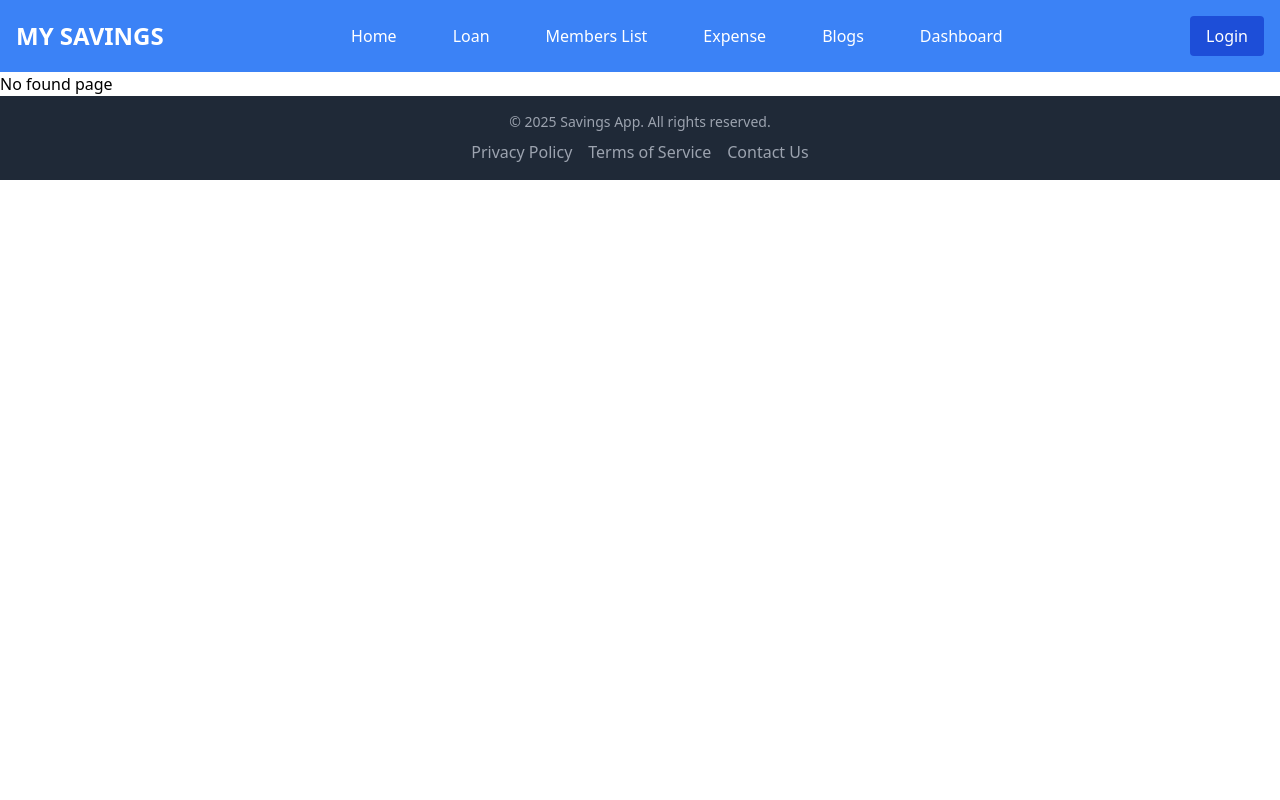
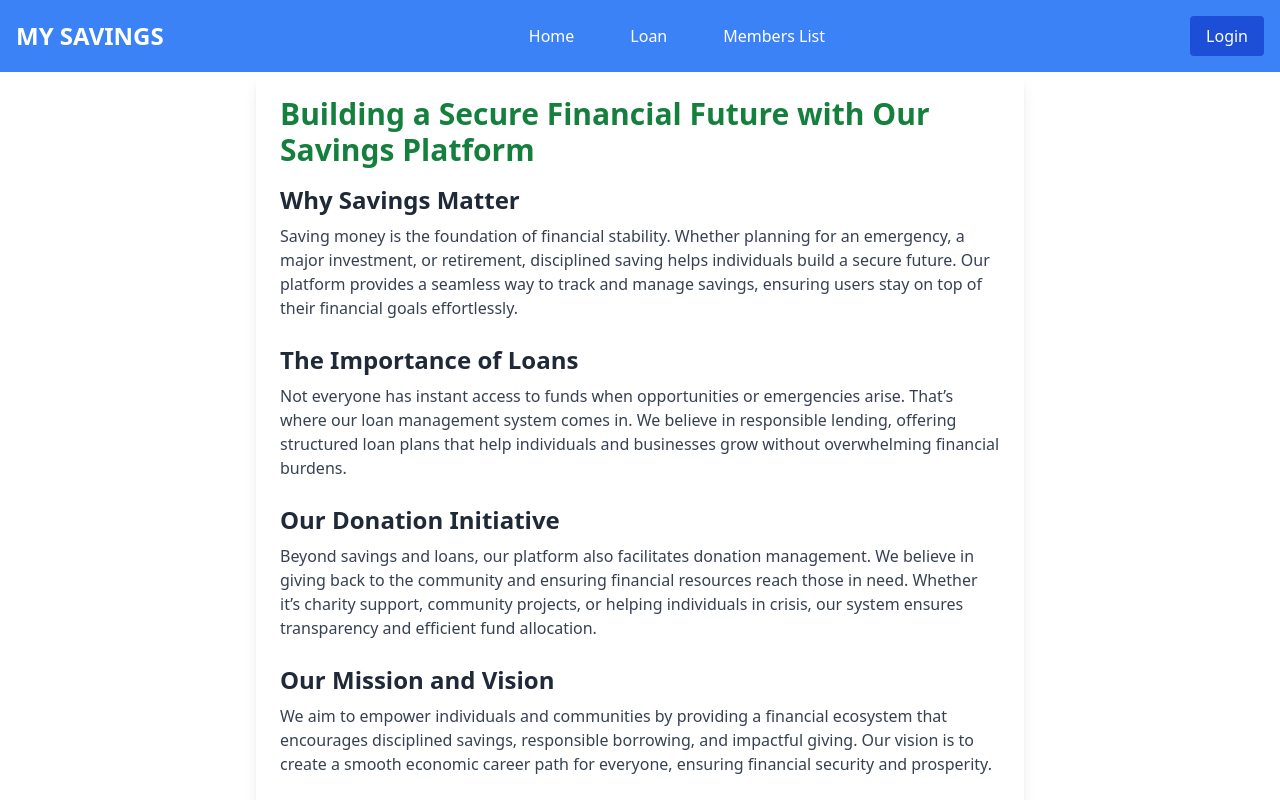
Before and after one commit to sujoncham/my-savings, a React (Vite) app: page /ourInfo in a window 1280 px wide. Shown: the top 800 px of the page. Built offline with nearby package versions, Linux system fonts and the light colour scheme.

Commit message:
loan page and blog page search filter done. because from these two pages content will be huge that is why just added these two pages

```diff
--- a/src/App.jsx
+++ b/src/App.jsx
@@ -26,6 +26,7 @@ import Settings from "./pages/Settings";
 import AddExpense from "./pages/AddExpense";
 import DonationDonate from "./pages/DonationDonate";
 import Blog from "./componants/Blog";
+import OurInfo from "./pages/OurInfo";
 
 function App() {
   return (
@@ -39,6 +40,7 @@ function App() {
         <Route path="/expense" element={<ProtectedRoute><Expenses /></ProtectedRoute>} />
         <Route path="/signin" element={<Signin />} />
         <Route path="/signup" element={<Signup />} />
+        <Route path="/ourInfo" element={<OurInfo />} />
         <Route path="/blogs" element={<Blog />} />
         <Route path="/blogs/:id" element={<ProtectedRoute><BlogDetails /></ProtectedRoute>} />
         <Route path="/dashboard" element={<ProtectedRoute><Dashboard /></ProtectedRoute>} >
--- /dev/null
+++ b/src/componants/Banner.jsx
@@ -0,0 +1,19 @@
+
+import { Link } from 'react-router-dom';
+
+const Banner = () => {
+    return (
+        <section className="bg-gradient-to-r from-blue-500 to-teal-500 text-white py-20">
+                <div className="container mx-auto text-center">
+                <h1 className="text-4xl font-bold mb-4">Manage Savings and Loans Effortlessly!</h1>
+                <p className="text-lg mb-6">Simple, intuitive, and secure solutions for tracking and managing your finances.</p>
+                <div className="flex justify-center space-x-4">
+                    <a href={"#contact"} className="bg-white text-blue-500 px-6 py-2 rounded font-semibold">Get Started Now</a>
+                    <Link to={"/ourInfo"} className="bg-blue-700 px-6 py-2 rounded font-semibold">Learn More</Link>
+                </div>
+                </div>
+            </section>
+    );
+};
+
+export default Banner;
--- a/src/componants/Blog.jsx
+++ b/src/componants/Blog.jsx
@@ -8,9 +8,20 @@ const Blog = () => {
   const { paginatedBlogs, totalPages, loading, error } = useSelector((state) => state.blogs);
   const [currentPage, setCurrentPage] = useState(1);
 
+  const [searchTerm, setSearchTerm] = useState(""); // Search input state
+
   useEffect(() => {
     dispatch(fetchBlogs({ page: currentPage, type: "blog" }));
   }, [dispatch, currentPage]);
+
+   // Filter loans based on search term (by name, memberId, or nonMemberId)
+  const filteredBlogs = paginatedBlogs.filter((blog) => {
+    const lowerSearch = searchTerm.toLowerCase();
+    return (
+      blog.name?.toLowerCase().includes(lowerSearch) ||
+      (blog.content?.toLowerCase().includes(lowerSearch))
+    );
+  });
 
   if (loading) return <p>Loading...</p>;
   if (error) return <p>Error: {error}</p>;
@@ -19,8 +30,20 @@ const Blog = () => {
     <section id="blog" className="bg-gray-100 py-16">
       <div className="container mx-auto">
         <h2 className="text-2xl font-bold text-center mb-8">All Blogs</h2>
+        {/* 🔍 Search Field */}
+       <div className="flex justify-center my-5">
+        <input
+            type="text"
+            name="search"
+          placeholder="Search by name, member ID, or non-member ID..."
+          value={searchTerm}
+          onChange={(e) => setSearchTerm(e.target.value)}
+          className="w-full md:w-1/2 p-3 border border-gray-400 rounded"
+        />
+      </div>
         <div className="grid grid-cols-1 md:grid-cols-3 gap-6">
-          {paginatedBlogs.map((blog) => (
+        {filteredBlogs.length ? (
+          filteredBlogs.map((blog) => (
             <div key={blog._id} className="p-6 bg-white rounded shadow">
               <h3 className="text-lg font-semibold mb-2">{blog.title}</h3>
               <p className="text-sm">{blog.content.slice(0, 120)} ...</p>
@@ -29,7 +52,12 @@ const Blog = () => {
                 Read More
               </Link>
             </div>
-          ))}
+          ))
+        ) : (
+          <div className="bg-red-100 text-red-700 p-4 shadow-md rounded-md border border-red-300 text-center text-xl font-semibold">
+            🚫 No Loans Found!
+          </div>
+        )}
         </div>
 
         {/* Pagination Controls */}
--- a/src/componants/Header/Header.jsx
+++ b/src/componants/Header/Header.jsx
@@ -1,93 +1,86 @@
 import { useEffect, useState } from "react";
+import { useSelector } from "react-redux";
 import { Link, NavLink } from "react-router-dom";
 
 const Header = () => {
   const [isMenuOpen, setIsMenuOpen] = useState(false);
-  const user = localStorage.getItem("userId");
   const [isAuthenticated, setIsAuthenticated] = useState(null);
+  const [userRole, setUserRole] = useState(null);
+
+  const user = useSelector((state) => state.auth.user); // Get user from Redux
+
   useEffect(() => {
+    const storedUserId = localStorage.getItem("userId");
+    const storedRole = localStorage.getItem("role");
 
-      setIsAuthenticated(localStorage.getItem("userId"));
+    setIsAuthenticated(storedUserId);
+    setUserRole(storedRole);
+  }, [user]); // Runs when `user` changes
 
-  }, [user]);
   const handleLogout = () => {
-    localStorage.removeItem("userId"); // Remove user ID from localStorage
-    window.location.href = "/signin"; // Redirect to the signin page
+    localStorage.removeItem("userId"); // Remove user ID
+    localStorage.removeItem("role"); // Remove role
+    window.location.href = "/signin"; // Redirect to login
   };
 
-  const menu = [
-    <NavLink key="home" to="/" className={({ isActive }) =>
-      `block px-4 py-2 rounded ${isActive ?
-        "bg-gray-700 font-bold border-l-4 border-white" : "hover:bg-gray-700"}`}>
-      Home
-    </NavLink>,
-    <NavLink key="loan" to="/loan" className={({ isActive }) =>
-      `block px-4 py-2 rounded ${isActive ?
-        "bg-gray-700 font-bold border-l-4 border-white" : "hover:bg-gray-700"}`}>
-      Loan
-    </NavLink>,
-    <NavLink key="personList" to="/personList" className={({ isActive }) =>
-      `block px-4 py-2 rounded ${isActive ?
-        "bg-gray-700 font-bold border-l-4 border-white" : "hover:bg-gray-700"}`}>
-      Members List
-    </NavLink>,
-    <NavLink key="expense" to="/expense" className={({ isActive }) =>
-      `block px-4 py-2 rounded ${isActive ?
-        "bg-gray-700 font-bold border-l-4 border-white" : "hover:bg-gray-700"}`}>
-      Expense
-    </NavLink>,
-    <NavLink key="blogs" to="/blogs" className={({ isActive }) =>
-      `block px-4 py-2 rounded ${isActive ?
-        "bg-gray-700 font-bold border-l-4 border-white" : "hover:bg-gray-700"}`}>
-      Blogs
-    </NavLink>,
-    <NavLink key="dashboard" to="/dashboard" className={({ isActive }) =>
-      `block px-4 py-2 rounded ${isActive ?
-        "bg-gray-700 font-bold border-l-4 border-white" : "hover:bg-gray-700"}`}>
-      Dashboard
-    </NavLink>,
-  ];
+  const handleLoginLogout = () => {
+    if (isAuthenticated) {
+      return (
+        <div className="flex items-center space-x-4">
+          <button onClick={handleLogout} className="bg-blue-700 px-4 py-2 rounded">
+            Logout
+          </button>
 
-  const handleLoginLogout = () => {
-    if(isAuthenticated){
-      return <button onClick={handleLogout} className="block hover:text-gray-200 bg-blue-700 px-4 py-2 rounded">
-      Logout
-    </button>
-    }else{
-      return <Link key="signin" to="/signin" className="block hover:text-gray-200 bg-blue-700 px-4 py-2 rounded">
-      Login
-    </Link>
+          <p className="text-sm text-gray-200">{userRole || "No Role"}</p>
+        </div>
+      );
+    } else {
+      return (
+        <Link to="/signin" className="bg-blue-700 px-4 py-2 rounded">
+          Login
+        </Link>
+      );
     }
-  }
+  };
 
   return (
     <header className="bg-blue-500 text-white sticky z-50 top-0">
       <div className="container mx-auto flex justify-between items-center p-4">
         {/* Logo */}
         <div className="text-2xl font-bold">
-          <Link className="uppercase" to="/">my savings</Link>
+          <Link className="uppercase" to="/">My Savings</Link>
         </div>
 
         {/* Desktop Menu */}
-        <nav className="hidden md:flex space-x-6">{menu}</nav>
+        <nav className="hidden md:flex space-x-6">
+          <NavLink to="/" className="px-4 py-2 hover:bg-gray-700">Home</NavLink>
+          <NavLink to="/loan" className="px-4 py-2 hover:bg-gray-700">Loan</NavLink>
+          <NavLink to="/personList" className="px-4 py-2 hover:bg-gray-700">Members List</NavLink>
+          {userRole === "admin" && (
+            <NavLink to="/dashboard" className="px-4 py-2 hover:bg-gray-700">Dashboard</NavLink>
+          )}
+        </nav>
+
+        {/* User Authentication */}
         <div className="hidden md:flex space-x-6">
-        {handleLoginLogout()}
+          {handleLoginLogout()}
         </div>
 
         {/* Mobile Menu Button */}
-        <button
-          className="md:hidden focus:outline-none"
-          onClick={() => setIsMenuOpen(!isMenuOpen)}
-        >
-
-          {isMenuOpen ? <span className="fas fa-times">X</span> : <span className="fas fa-bars">=</span>}
+        <button className="md:hidden" onClick={() => setIsMenuOpen(!isMenuOpen)}>
+          {isMenuOpen ? "X" : "="}
         </button>
       </div>
 
       {/* Mobile Menu */}
       {isMenuOpen && (
-        <nav className="md:hidden bg-blue-600 text-white space-y-4 px-4 py-2">
-          {menu}
+        <nav className="md:hidden bg-blue-600 px-4 py-2">
+          <NavLink to="/" className="block px-4 py-2 hover:bg-gray-700">Home</NavLink>
+          <NavLink to="/loan" className="block px-4 py-2 hover:bg-gray-700">Loan</NavLink>
+          <NavLink to="/personList" className="block px-4 py-2 hover:bg-gray-700">Members List</NavLink>
+          {userRole === "admin" && (
+            <NavLink to="/dashboard" className="block px-4 py-2 hover:bg-gray-700">Dashboard</NavLink>
+          )}
           {handleLoginLogout()}
         </nav>
       )}
--- a/src/pages/Home.jsx
+++ b/src/pages/Home.jsx
@@ -5,6 +5,7 @@ import Testimonial from "../componants/Testimonial";
 import { useDispatch, useSelector } from "react-redux";
 import { useEffect } from "react";
 import { fetchBlogs } from "../redux/features/blogSlice";
+import Banner from "../componants/Banner";
 
 
 
@@ -22,16 +23,7 @@ const Home = () => {
 
 
             {/*  Hero Section  */}
-            <section className="bg-gradient-to-r from-blue-500 to-teal-500 text-white py-20">
-                <div className="container mx-auto text-center">
-                <h1 className="text-4xl font-bold mb-4">Manage Savings and Loans Effortlessly!</h1>
-                <p className="text-lg mb-6">Simple, intuitive, and secure solutions for tracking and managing your finances.</p>
-                <div className="flex justify-center space-x-4">
-                    <a href={"#contact"} className="bg-white text-blue-500 px-6 py-2 rounded font-semibold">Get Started Now</a>
-                    <Link href="#services" className="bg-blue-700 px-6 py-2 rounded font-semibold">Learn More</Link>
-                </div>
-                </div>
-            </section>
+            <Banner />
 
             {/* {Services Section} */}
             <section id="services" className="py-16">
--- a/src/pages/Loan.jsx
+++ b/src/pages/Loan.jsx
@@ -18,6 +18,8 @@ const Loan = () => {
   const [loanAmount, setLoanAmount] = useState("");
   const [referName, setReferName] = useState("");
   const [recieveDate, setRecieveDate] = useState("");
+
+  const [searchTerm, setSearchTerm] = useState(""); // Search input state
 
 
   const { loans, loading, error } = useSelector((state) => state.loans);
@@ -40,6 +42,16 @@ const Loan = () => {
     dispatch(fetchLoans());
     dispatch(fetchPersons());
   }, [dispatch]);
+
+  // Filter loans based on search term (by name, memberId, or nonMemberId)
+  const filteredLoans = loans.filter((loan) => {
+    const lowerSearch = searchTerm.toLowerCase();
+    return (
+      loan.name.toLowerCase().includes(lowerSearch) ||
+      (loan.memberId && loan.memberId.toLowerCase().includes(lowerSearch)) ||
+      (loan.nonMemberId && loan.nonMemberId.toLowerCase().includes(lowerSearch))
+    );
+  });
 
   const openModal = (loan) => {
     setCurrentLoan(loan);
@@ -131,61 +143,65 @@ const Loan = () => {
       <hr className="m-10"/>
       {/* Add Loan Button */}
 
+       {/* 🔍 Search Field */}
+       <div className="flex justify-center my-5">
+        <input
+          type="text"
+          name="search"
+          placeholder="Search by name, member ID, or non-member ID..."
+          value={searchTerm}
+          onChange={(e) => setSearchTerm(e.target.value)}
+          className="w-full md:w-1/2 p-3 border border-gray-400 rounded"
+        />
+      </div>
+
+      <hr className="m-10" />
+
+      {/* Loan List */}
       <div className="mb-10">
-      <div className="grid grid-cols-1 sm:grid-cols-1 md:grid-cols-1 lg:grid-cols-1 gap-4">
-        {loans.length ? loans?.map((loan) => (
-          <div
-            key={loan._id}
-            className="mb-10 border-2 border-blue-500 p-5 rounded bg-green-800"
-          >
-
-            <div>
+        {filteredLoans.length ? (
+          filteredLoans.map((loan) => (
+            <div key={loan._id} className="mb-10 border-2 border-blue-500 p-5 rounded bg-green-800">
               <div className="flex justify-between items-center mb-5 text-white">
                 <h2 className="text-4xl font-semibold">{loan.name}</h2>
+                <p>Status: {loan.status ? loan.status : "No status available"}</p>
+                <p>Member ID: {loan.memberId ? loan.memberId : loan.nonMemberId}</p>
+                <p>Note: {loan.note ? loan.note : "No notes available"}</p>
+              </div>
 
-                <div className="flex items-center gap-1"><p className="text-black">Status : </p> <p>{loan.status ? `${loan.status}` : "No notes available"}</p></div>
+              <hr className="mb-5" />
 
-                <div className="flex items-center gap-1"><p className="text-black">Note : </p> <p>{loan.note ? `${loan.note}` : "No notes available"}</p></div>
-              </div>
-              <hr className="mb-5"/>
-                <div className="flex justify-between items-center ">
+              <div className="flex justify-between items-center">
                 <div>
                   <p>Total Loan: {loan.totalLoan} Taka</p>
                   <p>Total Interest: {loan.totalInterest} Taka</p>
                 </div>
-                  <div> <p>Remaining Loan: {loan.remainingLoan} Taka</p>
-                    <p>Remaining Interest: {loan.remainingInterest} Taka</p>
+                <div>
+                  <p>Remaining Loan: {loan.remainingLoan ?? "N/A"} Taka</p>
+                  <p>Remaining Interest: {loan.remainingInterest ?? "N/A"} Taka</p>
                 </div>
-                  <div>
-                  <p>Loan Recieved: {moment(loan.createdAt).format("ll")}</p>
-                  </div>
-                  <div>
+                <p>Loan Received: {loan.recieveDate ? moment(loan.recieveDate).format("ll") : "Date Not Available"}</p>
                 <p>Loan Refer: {loan.referName}</p>
-                  </div>
-                  <div>
-                  <button
-                      onClick={() => openModal(loan)}
-                      className="bg-blue-500 text-white px-3 py-1 rounded hover:bg-blue-600 mt-3"
-                    >
+
+                <div className="flex flex-col gap-2">
+                  <button onClick={() => openModal(loan)} className="bg-blue-500 text-white px-3 py-1 rounded hover:bg-blue-600">
                     Deduct Payment
                   </button>
-                    <button
-                      onClick={() => openHistoryModal(loan)}
-                      className="bg-green-500 text-white px-3 py-1 rounded hover:bg-green-600 mt-3"
-                    >
+                  <button onClick={() => openHistoryModal(loan)} className="bg-green-500 text-white px-3 py-1 rounded hover:bg-green-600">
                     Show History
                   </button>
                 </div>
               </div>
             </div>
+          ))
+        ) : (
+          <div className="bg-red-100 text-red-700 p-4 shadow-md rounded-md border border-red-300 text-center text-xl font-semibold">
+            🚫 No Loans Found!
+          </div>
+        )}
+      </div>
 
-          </div>
-        )) : (<div
-        className="bg-white p-4 shadow-md rounded-md border border-gray-200"
-        > <h1>No Loans Found</h1>
-        </div>)}
-      </div>
-      </div>
+
 
       {loanModalOpen && (
         <AddLoan
--- a/src/pages/LoanEdit.jsx
+++ b/src/pages/LoanEdit.jsx
@@ -73,11 +73,13 @@ const LoanEdit = () => {
             <div className=''>
             <h2 className="text-lg font-semibold">{loan.name}</h2>
               <p>Total Loan: {loan.totalLoan} Taka</p>
+              <p>MemberId: {loan.memberId ? loan.memberId : loan.nonMemberId}</p>
+              <p>Status: {loan.status}</p>
             </div>
-            <div>
+            <div className='flex gap-2'>
             <button
               onClick={() => openModal(loan)}
-              className="bg-blue-500 text-white px-3 py-1 rounded hover:bg-blue-600 mt-3"
+              className="bg-blue-500 text-white px-3 py-1 rounded hover:bg-blue-600"
             >
               Edit loan
               </button>
--- /dev/null
+++ b/src/pages/OurInfo.jsx
@@ -0,0 +1,59 @@
+
+
+const OurInfo = () => {
+
+        return (
+          <div className="max-w-3xl mx-auto p-6 bg-white shadow-lg rounded-lg">
+            <h1 className="text-3xl font-bold text-green-700 mb-4">
+              Building a Secure Financial Future with Our Savings Platform
+            </h1>
+
+            <section className="mb-6">
+              <h2 className="text-2xl font-semibold text-gray-800">Why Savings Matter</h2>
+              <p className="text-gray-700 mt-2">
+                Saving money is the foundation of financial stability. Whether planning for an
+                emergency, a major investment, or retirement, disciplined saving helps individuals
+                build a secure future. Our platform provides a seamless way to track and manage
+                savings, ensuring users stay on top of their financial goals effortlessly.
+              </p>
+            </section>
+
+            <section className="mb-6">
+              <h2 className="text-2xl font-semibold text-gray-800">The Importance of Loans</h2>
+              <p className="text-gray-700 mt-2">
+                Not everyone has instant access to funds when opportunities or emergencies arise.
+                That’s where our loan management system comes in. We believe in responsible lending,
+                offering structured loan plans that help individuals and businesses grow without
+                overwhelming financial burdens.
+              </p>
+            </section>
+
+            <section className="mb-6">
+              <h2 className="text-2xl font-semibold text-gray-800">Our Donation Initiative</h2>
+              <p className="text-gray-700 mt-2">
+                Beyond savings and loans, our platform also facilitates donation management.
+                We believe in giving back to the community and ensuring financial resources
+                reach those in need. Whether it’s charity support, community projects, or helping
+                individuals in crisis, our system ensures transparency and efficient fund allocation.
+              </p>
+            </section>
+
+            <section className="mb-6">
+              <h2 className="text-2xl font-semibold text-gray-800">Our Mission and Vision</h2>
+              <p className="text-gray-700 mt-2">
+                We aim to empower individuals and communities by providing a financial ecosystem
+                that encourages disciplined savings, responsible borrowing, and impactful giving.
+                Our vision is to create a smooth economic career path for everyone, ensuring financial
+                security and prosperity.
+              </p>
+            </section>
+
+            <p className="text-lg font-semibold text-green-700 mt-4">
+              Join us in building a future where financial management is simple, effective, and
+              beneficial for all!
+            </p>
+          </div>
+        );
+      };
+
+      export default OurInfo;
```
Lines whose indentation alone changed are shown as unchanged.
